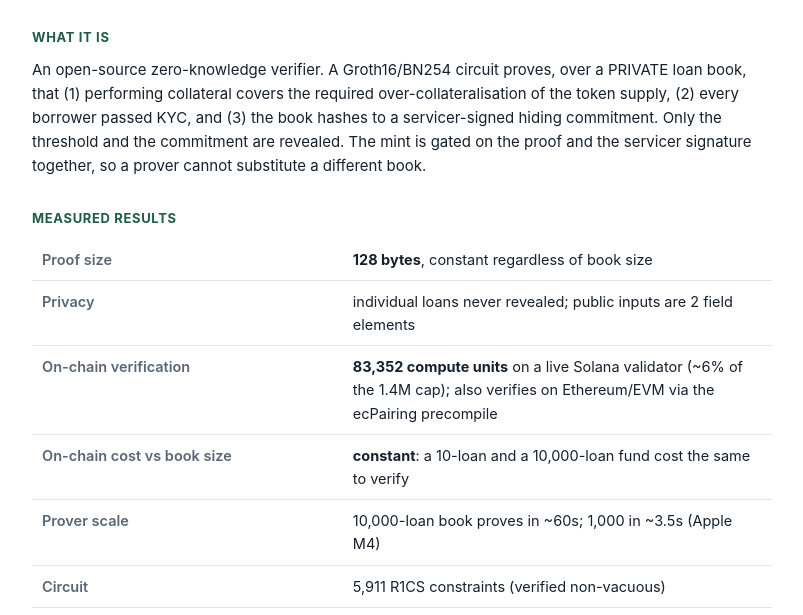
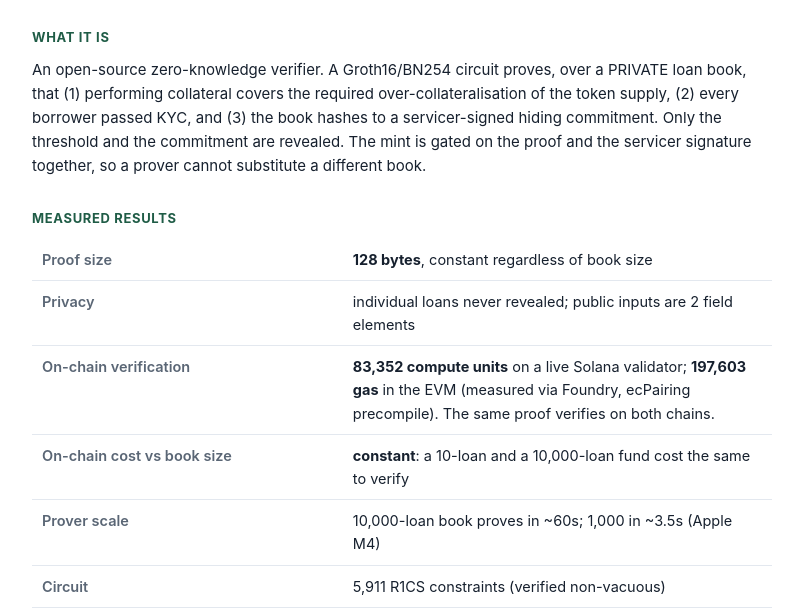
Before and after one commit to ss1738/rwa-credit-proof, a plain HTML site: page EVIDENCE.html in a window 1280 px wide. Shown: the part 185-800 px from the top of the page, without its empty margins (238-1041 px from the left). Drawn offline with Linux system fonts and the light colour scheme.

Commit message:
Milestone 1 VERIFIED: real proof verifies in a live EVM at 197,603 gas
forge test on Mini3 (Foundry 1.7.1): the same proof that verifies on Solana (83k CU)
verifies in the EVM at 197,603 gas via the ecPairing precompile; an altered public
input is rejected (soundness holds on Ethereum). This turns the previously-theoretical
'verifies on EVM' claim into a measured fact.

- evm/src/Verifier.sol runs; evm_export generates the test from a real proof
- EVIDENCE.html updated with the measured EVM gas
- .gitignore: evm build artifacts + generated test (reproduce via evm_export + forge test)

```diff
--- a/EVIDENCE.html
+++ b/EVIDENCE.html
@@ -45,7 +45,7 @@
   <table>
     <tr><th>Proof size</th><td><b>128 bytes</b>, constant regardless of book size</td></tr>
     <tr><th>Privacy</th><td>individual loans never revealed; public inputs are 2 field elements</td></tr>
-    <tr><th>On-chain verification</th><td><b>83,352 compute units</b> on a live Solana validator (~6% of the 1.4M cap); also verifies on Ethereum/EVM via the ecPairing precompile</td></tr>
+    <tr><th>On-chain verification</th><td><b>83,352 compute units</b> on a live Solana validator; <b>197,603 gas</b> in the EVM (measured via Foundry, ecPairing precompile). The same proof verifies on both chains.</td></tr>
     <tr><th>On-chain cost vs book size</th><td><b>constant</b>: a 10-loan and a 10,000-loan fund cost the same to verify</td></tr>
     <tr><th>Prover scale</th><td>10,000-loan book proves in ~60s; 1,000 in ~3.5s (Apple M4)</td></tr>
     <tr><th>Circuit</th><td>5,911 R1CS constraints (verified non-vacuous)</td></tr>
```
Also changed, not shown: 1 other file.
